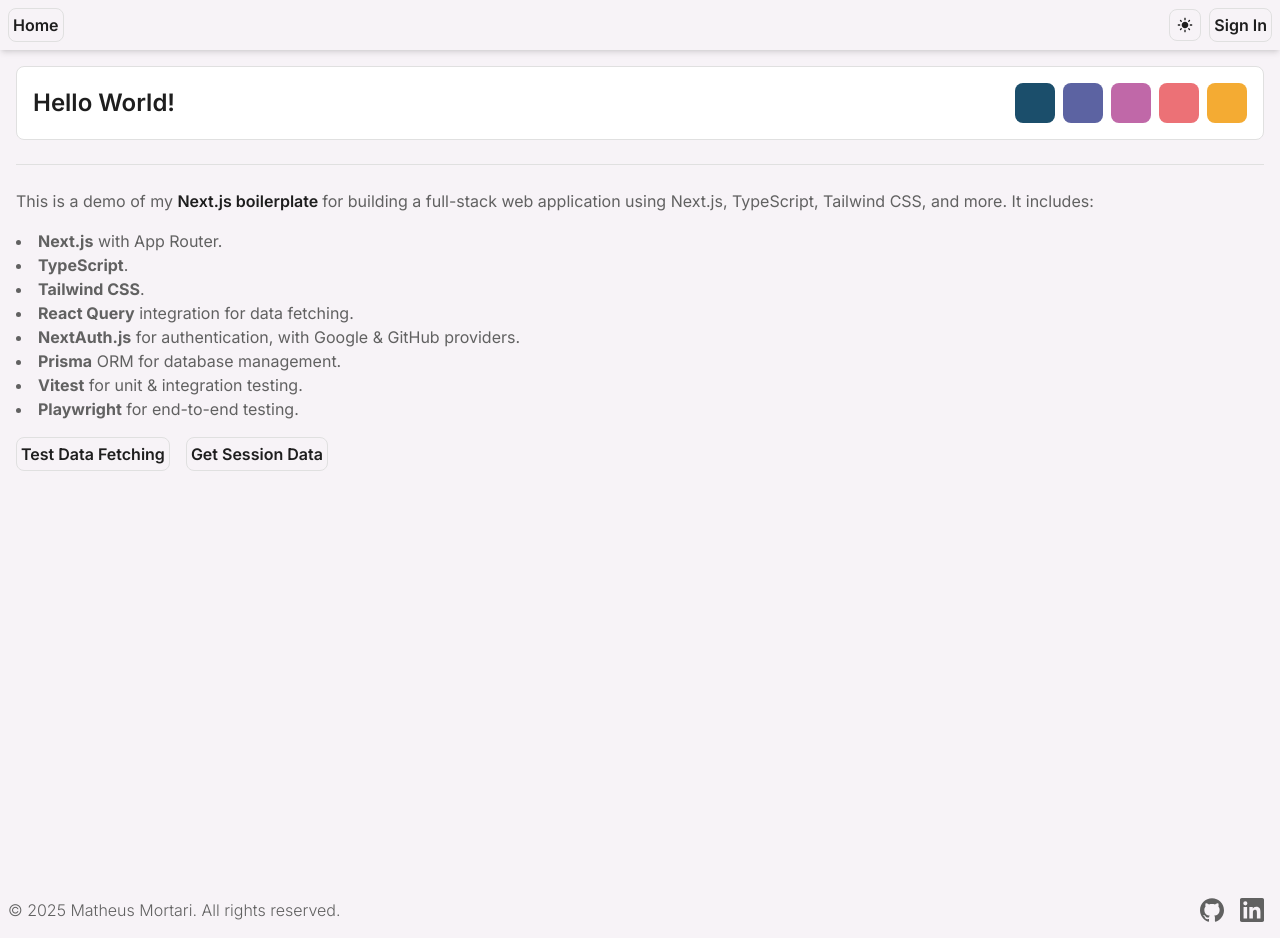
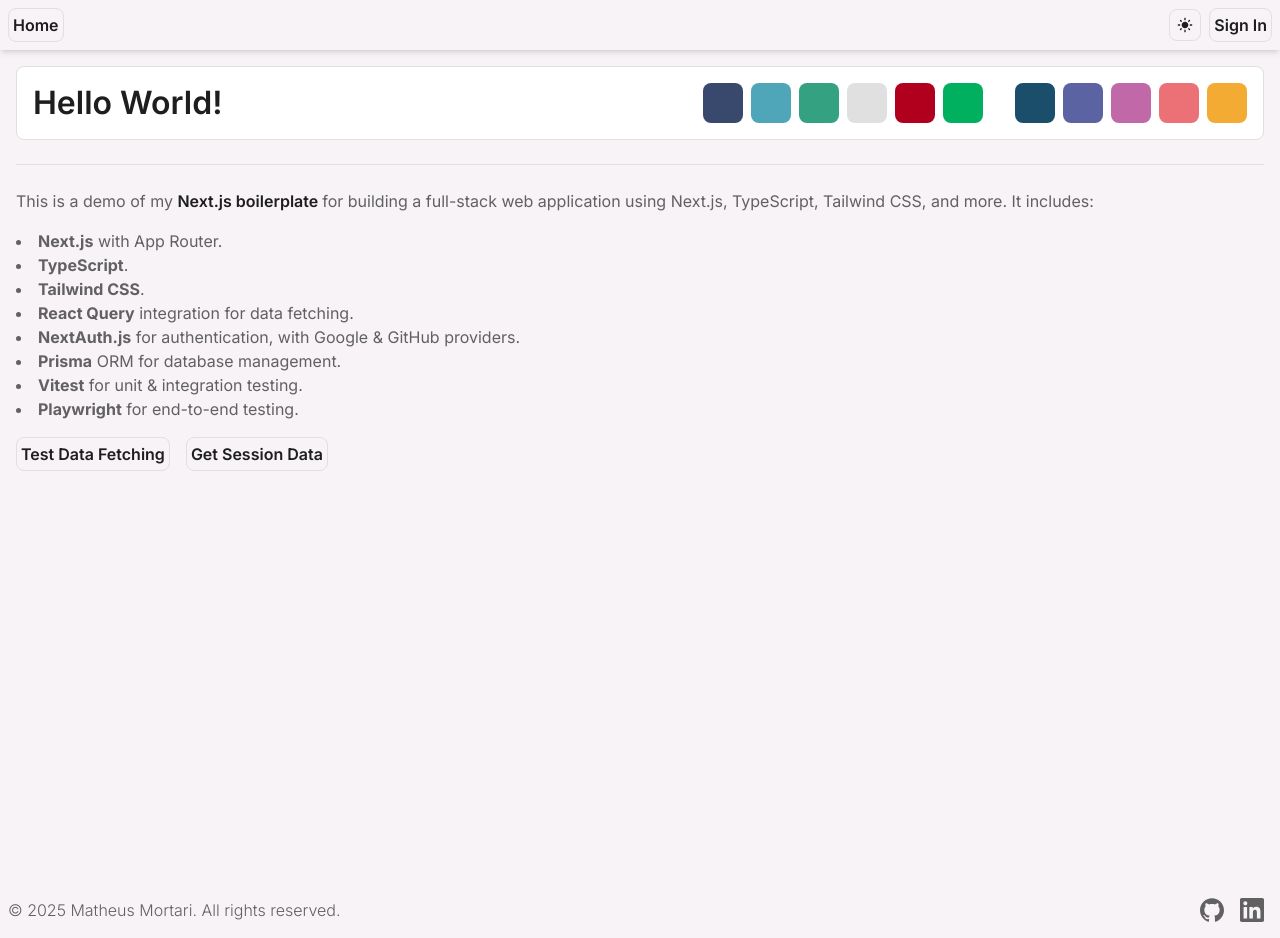
Before and after one commit to matimortari/nextjs-boilerplate, a Next.js app: page / in a window 1280 px wide. Built offline with nearby package versions, Linux system fonts and the light colour scheme; no server answers.

Commit message:
refactor(css): clean up unused CSS classes, update Header component styles

```diff
--- a/src/app/page.tsx
+++ b/src/app/page.tsx
@@ -20,14 +20,24 @@ export default function Home() {
 		<div className="relative m-4 min-h-screen">
 			<header className="card container mx-auto flex w-full items-center justify-between">
 				<div className="container mx-auto flex items-center justify-between">
-					<h1 className="text-2xl font-semibold">Hello World!</h1>
+					<h1 className="font-semibold">Hello World!</h1>
 
+					<div className="flex flex-row gap-8">
+						<div className="flex flex-row gap-2">
+							<div className="size-10 rounded-lg bg-primary" />
+							<div className="size-10 rounded-lg bg-secondary" />
+							<div className="size-10 rounded-lg bg-accent" />
+							<div className="size-10 rounded-lg bg-muted" />
+							<div className="bg-danger size-10 rounded-lg" />
+							<div className="size-10 rounded-lg bg-success" />
+						</div>
 						<div className="flex flex-row gap-2">
 							<div className="size-10 rounded-lg bg-chart-1" />
 							<div className="size-10 rounded-lg bg-chart-2" />
 							<div className="size-10 rounded-lg bg-chart-3" />
 							<div className="size-10 rounded-lg bg-chart-4" />
 							<div className="size-10 rounded-lg bg-chart-5" />
+						</div>
 					</div>
 				</div>
 			</header>
--- a/src/styles/globals.css
+++ b/src/styles/globals.css
@@ -2,6 +2,7 @@
 @tailwind components;
 @tailwind utilities;
 
+/* Base layer for custom theme variables */
 @layer base {
 	:root {
 		--background: #f7f3f7;
@@ -14,7 +15,7 @@
 		--popover-foreground: #1e1e1e;
 
 		--primary: #39496d;
-		--primary-foreground: #ffffff;
+		--primary-foreground: #f7f3f7;
 
 		--secondary: #50a6b9;
 		--secondary-foreground: #1e1e1e;
@@ -25,8 +26,8 @@
 		--muted: #e0e0e0;
 		--muted-foreground: #616161;
 
-		--destructive: #b00020;
-		--destructive-foreground: #ffffff;
+		--danger: #b0001d;
+		--success: #00b05e;
 
 		--border: #e0e0e0;
 		--input: #ffffff;
@@ -50,7 +51,7 @@
 		--popover-foreground: #f7f3f7;
 
 		--primary: #39496d;
-		--primary-foreground: #1e1e1e;
+		--primary-foreground: #f7f3f7;
 
 		--secondary: #50a6b9;
 		--secondary-foreground: #1e1e1e;
@@ -61,8 +62,8 @@
 		--muted: #3a3a3a;
 		--muted-foreground: #a8a8a8;
 
-		--destructive: #9d2a26;
-		--destructive-foreground: #1e1e1e;
+		--danger: #9d2a26;
+		--success: #269d54;
 
 		--border: #3a3a3a;
 		--input: #2c2c2c;
@@ -76,6 +77,7 @@
 	}
 }
 
+/* Components layer for matching background and foreground colors */
 @layer components {
 	.bg-primary {
 		background-color: var(--primary);
@@ -87,31 +89,76 @@
 		color: var(--secondary-foreground);
 	}
 
+	.bg-accent {
+		background-color: var(--accent);
+		color: var(--accent-foreground);
+	}
+
 	.bg-muted {
 		background-color: var(--muted);
 		color: var(--muted-foreground);
 	}
 
-	.bg-accent {
-		background-color: var(--accent);
+	.bg-danger {
+		background-color: var(--danger);
 		color: var(--accent-foreground);
 	}
 
-	.bg-destructive {
-		background-color: var(--destructive);
-		color: var(--destructive-foreground);
+	.bg-success {
+		background-color: var(--success);
+		color: var(--accent-foreground);
 	}
 }
 
+/* General body styling */
 body {
 	background-color: var(--background);
 	color: var(--foreground);
 }
 
+/* Styling for horizontal rules */
 hr {
 	border-color: var(--border);
 }
 
+/* Header element font sizes and line heights */
+h1 {
+	font-size: 2rem;
+	line-height: 2.5rem;
+	font-weight: 700;
+}
+
+h2 {
+	font-size: 1.5rem;
+	line-height: 2rem;
+	font-weight: 700;
+}
+
+h3 {
+	font-size: 1.25rem;
+	line-height: 1.75rem;
+	font-weight: 600;
+}
+
+h4 {
+	font-size: 1rem;
+	line-height: 1.5rem;
+	font-weight: 600;
+}
+
+h5 {
+	font-size: 0.875rem;
+	line-height: 1.25rem;
+	font-weight: 600;
+}
+
+h6 {
+	font-size: 0.75rem;
+	line-height: 1rem;
+	font-weight: 600;
+}
+
+/* Card and popover styles */
 .card {
 	background-color: var(--card);
 	color: var(--card-foreground);
@@ -132,6 +179,7 @@ hr {
 	opacity: 60;
 }
 
+/* Button class styles */
 .btn {
 	display: flex;
 	flex-direction: row;
@@ -143,20 +191,9 @@ hr {
 	border-width: 1px;
 	border-color: var(--border);
 	font-weight: 600;
+	white-space: nowrap;
 }
 
 .btn:hover {
 	opacity: 0.8;
 }
-
-.title {
-	font-size: 1.5rem;
-	line-height: 2rem;
-	font-weight: 700;
-}
-
-.subtitle {
-	font-size: 1.25rem;
-	line-height: 1.75rem;
-	font-weight: 600;
-}
--- a/tailwind.config.js
+++ b/tailwind.config.js
@@ -30,10 +30,8 @@ const config = {
 					DEFAULT: "var(--muted)",
 					foreground: "var(--muted-foreground)"
 				},
-				destructive: {
-					DEFAULT: "var(--destructive)",
-					foreground: "var(--destructive-foreground)"
-				},
+				danger: "var(--danger)",
+				success: "var(--success)",
 				border: "var(--border)",
 				input: "var(--input)",
 				ring: "var(--ring)",
```
Lines whose indentation alone changed are shown as unchanged.
